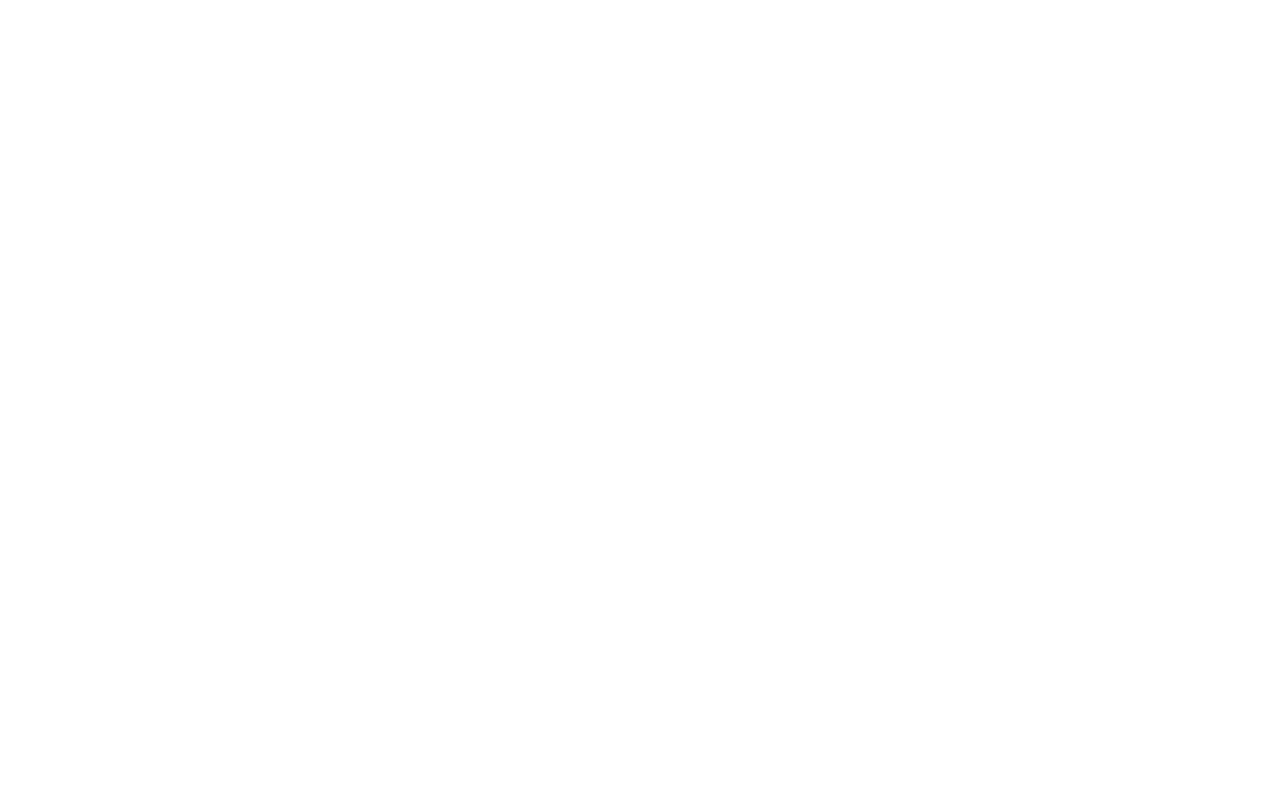
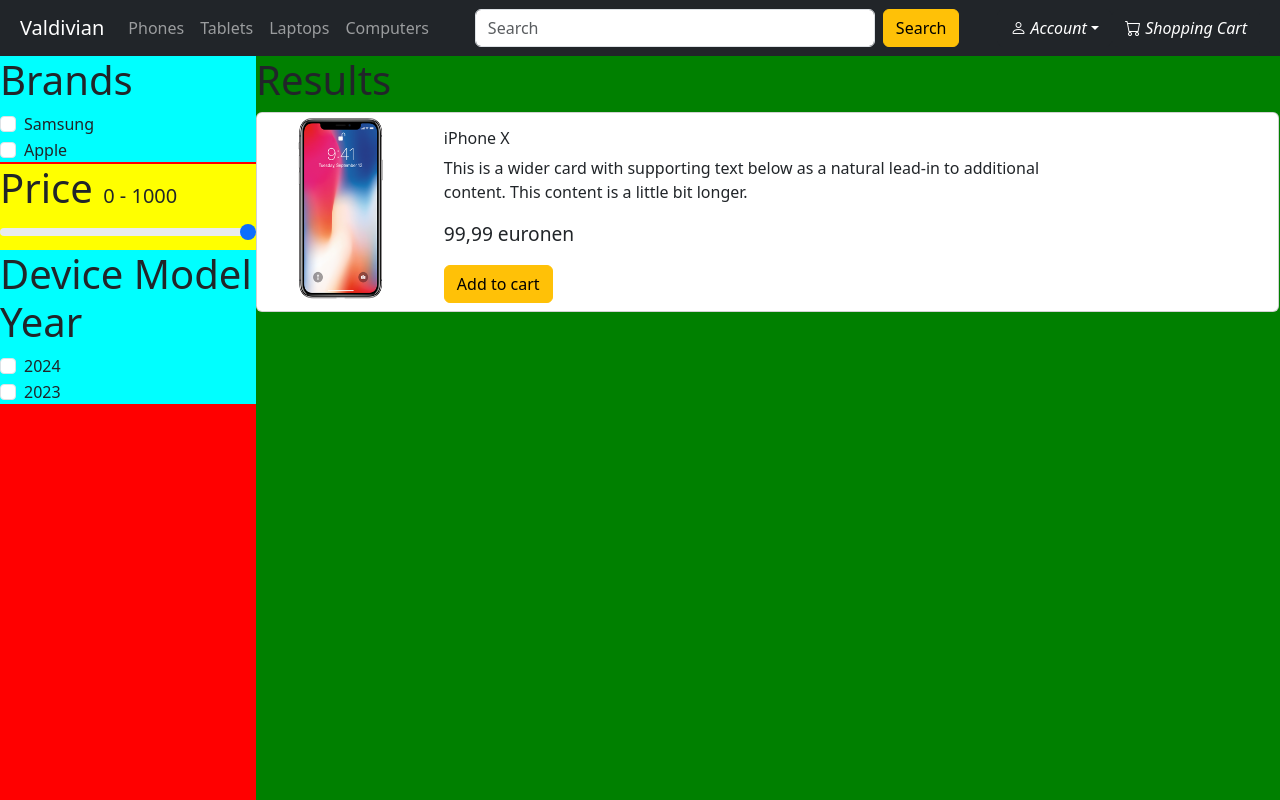
Before and after one commit to codr1an/distributedSystems, a React (Create React App) app in the folder frontend/: page /products in a window 1280 px wide. Before the commit this address had no page. Built offline with nearby package versions, Linux system fonts and the light colour scheme.

Commit message:
start page with product list and filters

```diff
--- a/frontend/src/App.js
+++ b/frontend/src/App.js
@@ -2,6 +2,7 @@
 import "bootstrap/dist/js/bootstrap.bundle.min.js";
 import "./App.css";
 import Home from "./Components/Home/Home";
+import ProductsList from "./Components/Products/ProductsList";
 import LoginForm from "./Components/AuthenticationForms/Login";
 import RegisterForm from "./Components/AuthenticationForms/Register";
 import { Route, BrowserRouter as Router, Routes } from "react-router-dom";
@@ -13,6 +14,7 @@
         <Route path="/" element={<Home />} />
         <Route path="/login" element={<LoginForm />} />
         <Route path="/register" element={<RegisterForm />} />
+        <Route path="/products" element={<ProductsList />} />
       </Routes>
     </Router>
   );
--- /dev/null
+++ b/frontend/src/Components/Products/Filters.css
@@ -0,0 +1,11 @@
+.brand-filter {
+  background-color: aqua;
+}
+
+.price-filter {
+  background-color: yellow;
+}
+
+.price-text {
+  font-size: 20px;
+}
--- /dev/null
+++ b/frontend/src/Components/Products/Filters.jsx
@@ -0,0 +1,82 @@
+import React, { useState } from "react";
+import "./Filters.css";
+
+const Filters = () => {
+  const [price, setPrice] = useState(1000);
+
+  const handlePriceChange = (event) => {
+    setPrice(event.target.value);
+  };
+
+  return (
+    <div className="filter-container">
+      <div className="brand-filter">
+        <h1>Brands</h1>
+        <div className="form-check">
+          <input
+            className="form-check-input"
+            type="checkbox"
+            value=""
+            id="flexCheckDefault"
+          />
+          <label className="form-check-label" htmlFor="flexCheckDefault">
+            Samsung
+          </label>
+        </div>
+        <div className="form-check">
+          <input
+            className="form-check-input"
+            type="checkbox"
+            value=""
+            id="flexCheckChecked"
+          />
+          <label className="form-check-label" htmlFor="flexCheckChecked">
+            Apple
+          </label>
+        </div>
+      </div>
+      <div className="price-filter">
+        <h1>
+          Price <span className="price-text">0 - {price}</span>
+        </h1>
+
+        <input
+          type="range"
+          className="form-range"
+          id="customRange1"
+          min="1"
+          max="1000"
+          value={price}
+          onChange={handlePriceChange}
+        />
+      </div>
+      <div className="brand-filter">
+        <h1>Device Model Year</h1>
+        <div className="form-check">
+          <input
+            className="form-check-input"
+            type="checkbox"
+            value=""
+            id="flexCheckDefault"
+          />
+          <label className="form-check-label" htmlFor="flexCheckDefault">
+            2024
+          </label>
+        </div>
+        <div className="form-check">
+          <input
+            className="form-check-input"
+            type="checkbox"
+            value=""
+            id="flexCheckChecked"
+          />
+          <label className="form-check-label" htmlFor="flexCheckChecked">
+            2023
+          </label>
+        </div>
+      </div>
+    </div>
+  );
+};
+
+export default Filters;
--- /dev/null
+++ b/frontend/src/Components/Products/Products.css
@@ -0,0 +1,40 @@
+.products-page-container {
+  height: 93vh;
+  background-color: pink;
+}
+
+.filters {
+  height: 93vh;
+  background-color: red;
+  width: 20%;
+}
+
+.products-list {
+  height: 93vh;
+  background-color: green;
+  width: 80%;
+  float: right;
+}
+
+.card {
+  max-width: 99.9%;
+  height: 200px;
+}
+
+.card h2 {
+  text-align: left;
+}
+
+.img-fluid {
+  width: 200px;
+  height: 200px;
+  padding: 3%;
+}
+
+.cart-button {
+  border-radius: 20px;
+}
+
+.progress {
+  max-width: 100px;
+}
--- /dev/null
+++ b/frontend/src/Components/Products/ProductsList.jsx
@@ -0,0 +1,54 @@
+import Navbar from "../Home/Navbar";
+import "./Products.css";
+import phoneImage from "../../assets/iPhone.png";
+import Filters from "./Filters";
+
+const ProductsList = () => {
+  return (
+    <div>
+      <Navbar />
+      <div class="products-page-container">
+        <div class="products-list">
+          <h1>Results</h1>
+          <div class="card mb-3">
+            <div class="row g-1">
+              <div class="col-md-2">
+                <img
+                  src={phoneImage}
+                  class="img-fluid rounded-start"
+                  alt="..."
+                />
+              </div>
+              <div class="col-md-8">
+                <div class="card-body">
+                  <h2 class="card-title">iPhone X</h2>
+                  <p class="card-text">
+                    This is a wider card with supporting text below as a natural
+                    lead-in to additional content. This content is a little bit
+                    longer.
+                  </p>
+                  <div
+                    data-coreui-read-only="true"
+                    data-coreui-toggle="rating"
+                    data-coreui-value="3"
+                  ></div>{" "}
+                  <p class="price">
+                    <big class="text-bold">99,99 euronen</big>
+                  </p>
+                  <button type="button" class="btn btn-warning">
+                    Add to cart
+                  </button>
+                </div>
+              </div>
+            </div>
+          </div>
+        </div>
+        <div class="filters">
+          <Filters></Filters>
+        </div>
+      </div>
+    </div>
+  );
+};
+
+export default ProductsList;
```
